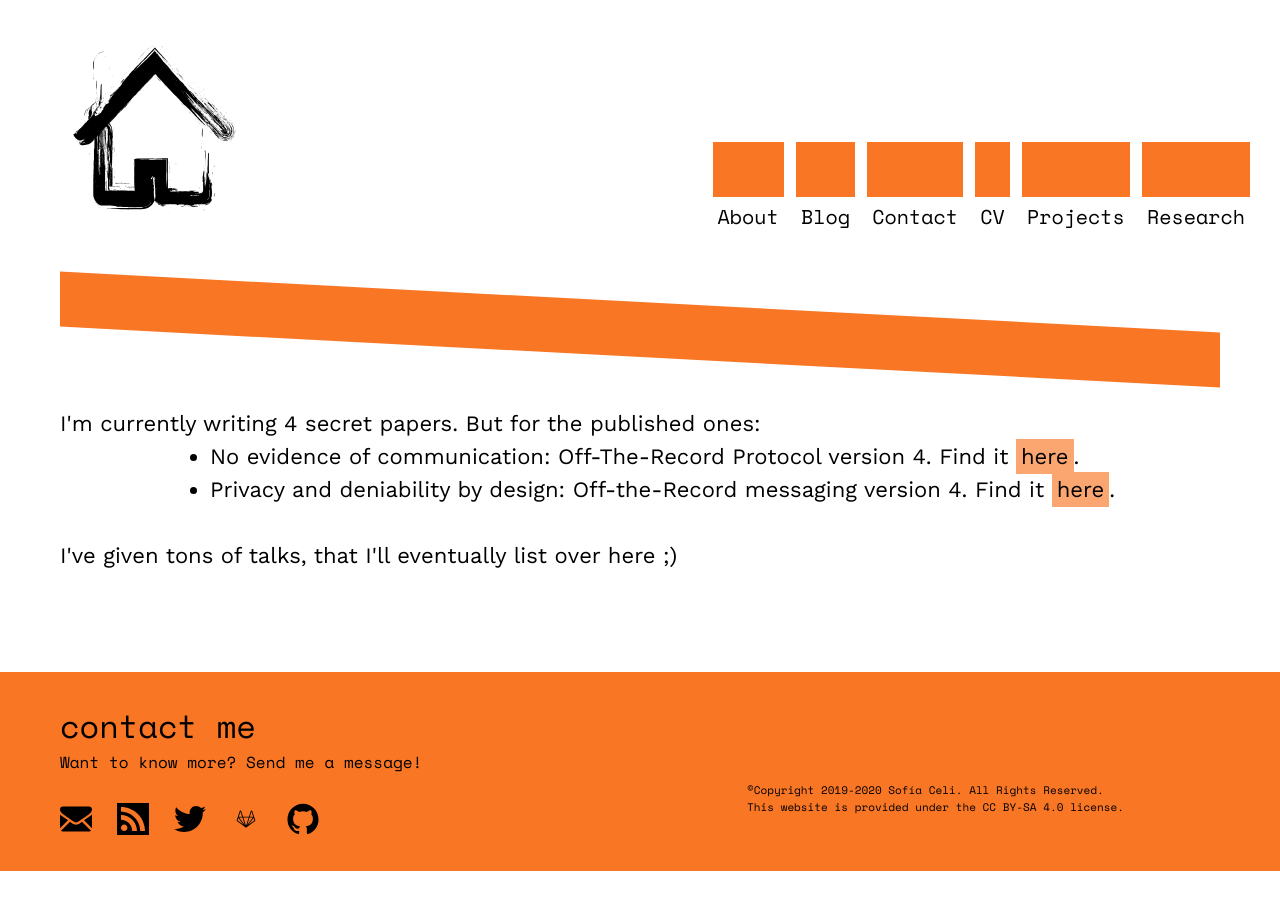
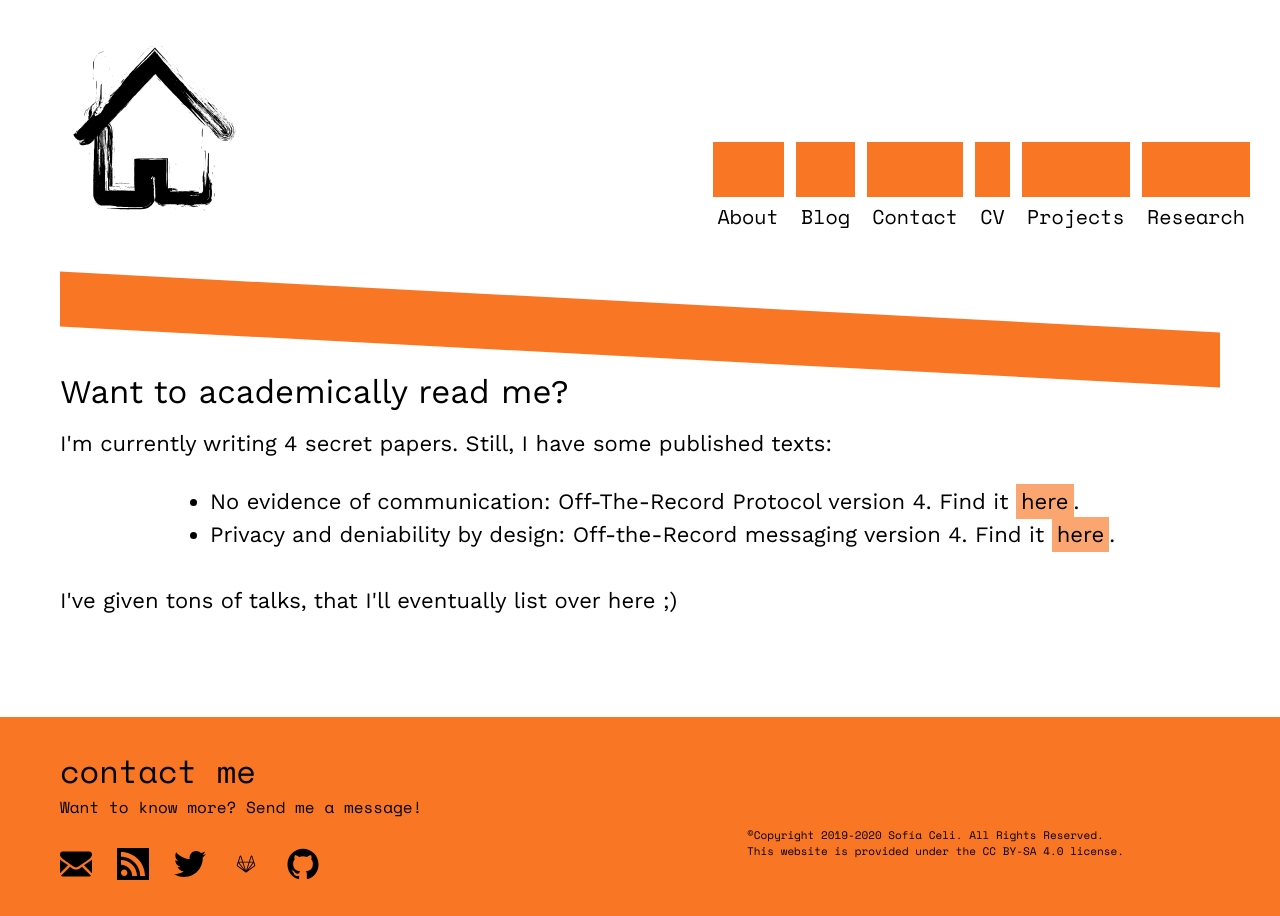
Before and after one commit to claucece/claucece.github.io, a Jekyll site: the page built from research.html, in a window 1280 px wide. Built offline with Jekyll 4.4.1, drawn with Linux system fonts in a browser that asks for light colours.

```diff
--- a/blog.html
+++ b/blog.html
@@ -8,5 +8,8 @@
 <div class="container">
   <div class="contact-container">
   </div>
-  I'll have eventually a blog here, so stay tuned!
+  <div class="contact-box">
+    <h1 class="about-subtitle">Want to read me?</h1>
+    <p>I'll have eventually a blog here, so stay tuned!</p>
+  </div>
 </div>
--- a/contact.html
+++ b/contact.html
@@ -33,7 +33,7 @@
     <p>The keys:</p>
     <ul class="centered-list">
 		  <li>PGP: <a href="/assets/sofia.asc" target="_blank">0x91BB6B456F442D02</a></li>
-		  <li>PGP fingeprint: FAB9 3EDC 7CDD 1198 DCFD  4558 91BB 6B45 6F44 2D02</li>
+		  <li>PGP fingerprint: <code>FAB9 3EDC 7CDD 1198 DCFD 4558 91BB 6B45 6F44 2D02</code></li>
 		</ul>
 	</div>
 </div>
--- a/projects.html
+++ b/projects.html
@@ -8,7 +8,9 @@
 <div class="container">
   <div class="contact-container">
   </div>
-  Here are the projects I have contributed to or planned to:
+  <div class="contact-box">
+    <h1 class="about-subtitle">Want to see my work?</h1>
+    <p>Here are the projects I have contributed to or planned to:</p>
     <ul class="centered-list">
       <li><a href="https://github.com/cloudflare/cfssl" target="_blank">CFSSL</a>: Cloudflare's PKI and TLS toolkit. I helped implement curve 25519 and I'm currently planning on implementing CRYSTALS-Dilithium.</li>
       <li><a href="https://github.com/cloudflare/circl" target="_blank">CIRCL</a>: Cloudflare Interoperable, Reusable Cryptographic Library. I'm currently implementing eddsa and testing.</li>
@@ -17,4 +19,5 @@
 		  <li><a href="https://github.com/otrv4/ed448" target="_blank">Curve448</a>: I helped implementing curve 448 in Golang.</li>
 		  <li>CoyIM: a secure messaging client that uses XMPP.</li>
 		</ul>
+  </div>
 </div>
--- a/research.html
+++ b/research.html
@@ -8,11 +8,14 @@
 <div class="container">
   <div class="contact-container">
   </div>
-  I'm currently writing 4 secret papers. But for the published ones:
+  <div class="contact-box">
+    <h1 class="about-subtitle">Want to academically read me?</h1>
+    <p>I'm currently writing 4 secret papers. Still, I have some published texts:</p>
     <ul class="centered-list">
       <li>No evidence of communication: Off-The-Record Protocol version 4. Find it <a href="https://petsymposium.org/2018/files/hotpets/7-bini.pdf" target="_blank">here</a>.</li>
       <li>Privacy and deniability by design: Off-the-Record messaging version 4. Find it <a href="https://petsymposium.org/2019/files/workshop/abstracts/PUT_2019_paper_17.pdf" target="_blank">here</a>.</li>
 		</ul>
     <br>
   I've given tons of talks, that I'll eventually list over here ;)
+  </div>
 </div>
```
